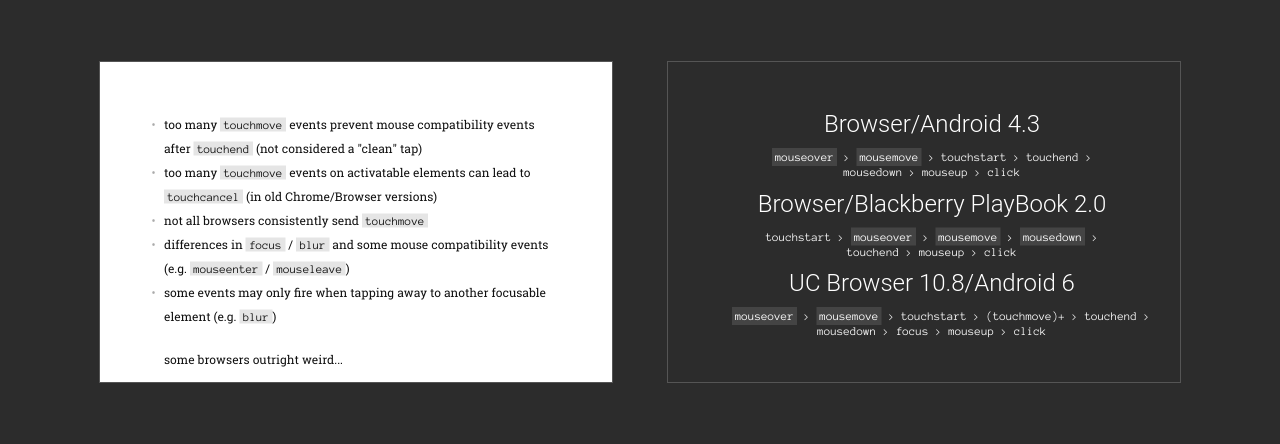
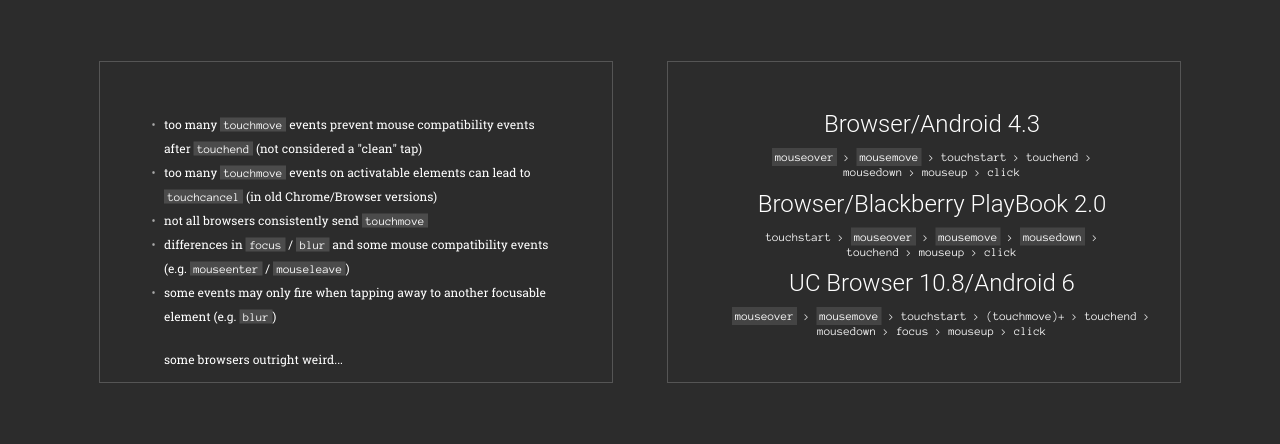
Before and after one commit to patrickhlauke/getting-touchy-presentation, a website: page index.html in a window 1280 px wide. Shown: the part 5915-6359 px from the top of the page. Drawn offline with Linux system fonts and the light colour scheme.

Commit message:
Calmer styles for listings

```diff
--- a/shower/themes/redux/styles/overrides.css
+++ b/shower/themes/redux/styles/overrides.css
@@ -86,6 +86,8 @@
 
 .slide.listing {
 	text-align: left;
+	background-color: #2c2c2c;
+	color: #fff;
 }
 
 .slide.impact,
@@ -164,7 +166,10 @@
 
 .slide.statement kbd,
 .slide.statement code,
-.slide.statement samp {
+.slide.statement samp,
+.slide.listing kbd,
+.slide.listing code,
+.slide.listing samp {
 	background: rgba(255,255,255,.15);
 }
 
```
